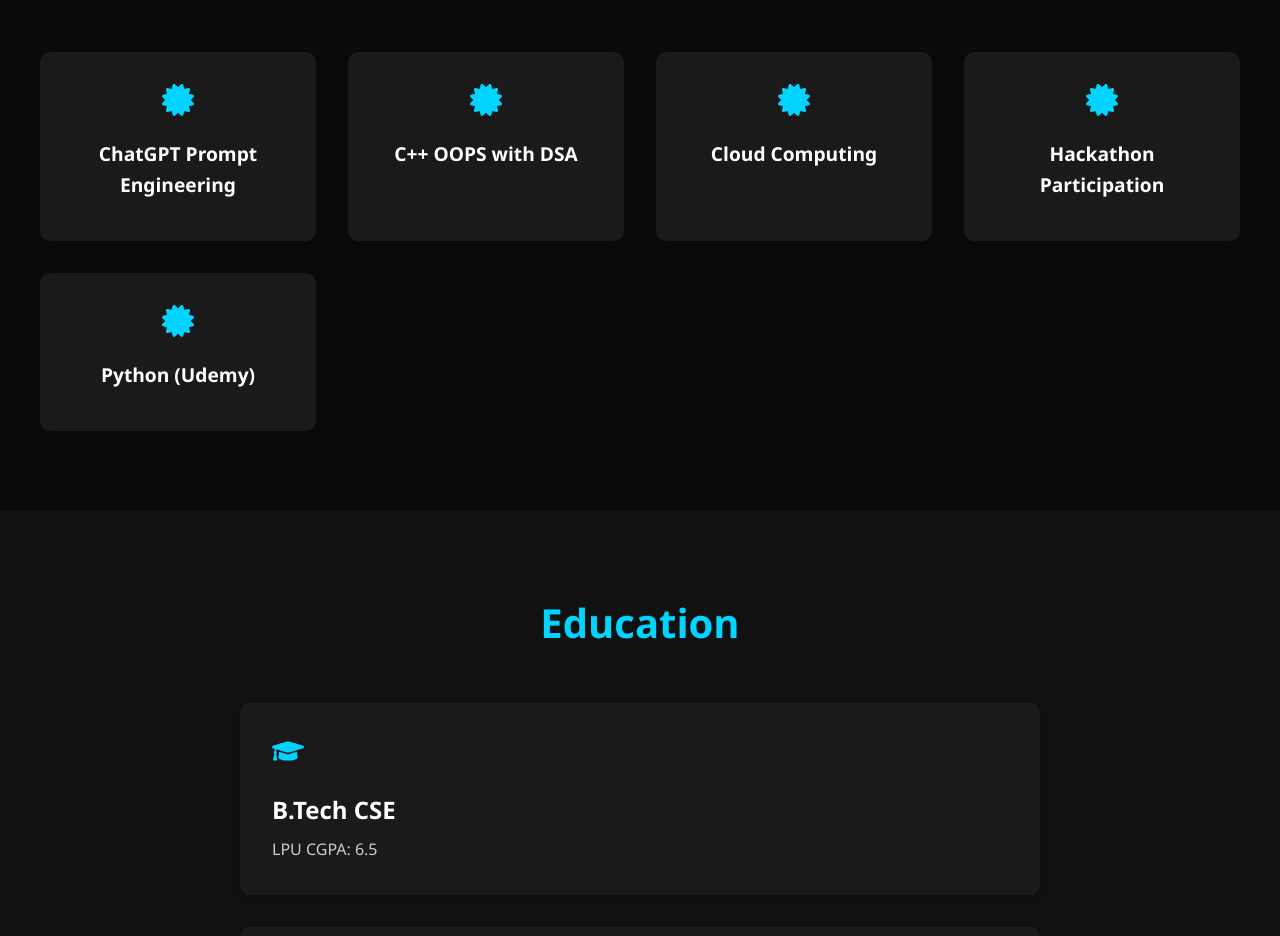
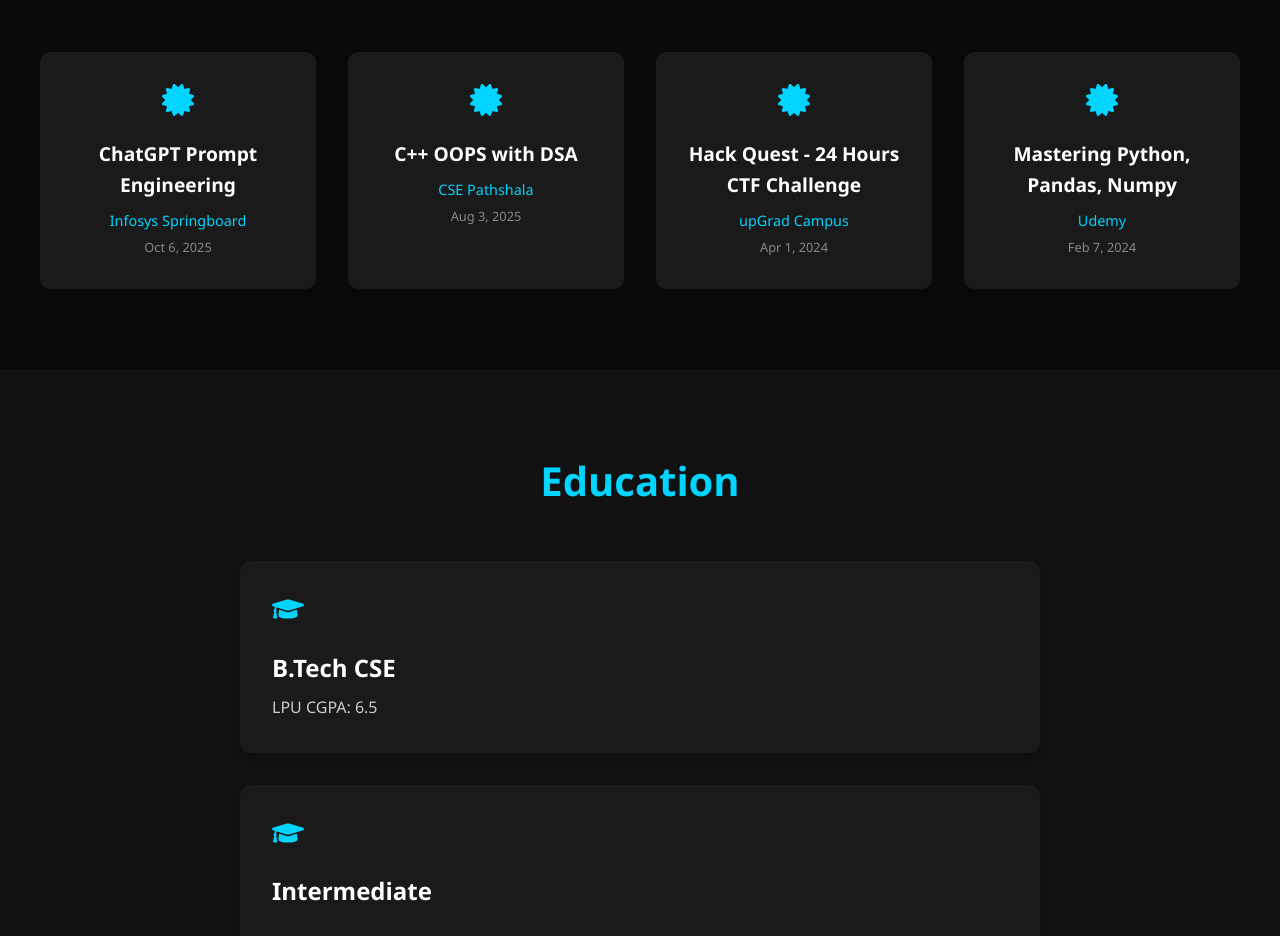
Before and after one commit to ayush-4299/Portfolio-frontend, a React (Create React App) app: page / in a window 1280 px wide. Shown: the part 2660-3596 px from the top of the page. Built offline with nearby package versions, Linux system fonts and the light colour scheme.

Commit message:
Update: Add new certifications (CSE Pathshala, Infosys, Hackathon, Python NumPy Pandas) and remove Cloud Computing certificate

```diff
--- a/src/components/Certifications.js
+++ b/src/components/Certifications.js
@@ -41,13 +41,39 @@ const CertificationTitle = styled.h3`
   color: #ffffff;
 `;
 
+const CertificationIssuer = styled.p`
+  font-size: 0.9rem;
+  color: #00d4ff;
+  margin-bottom: 0.3rem;
+`;
+
+const CertificationDate = styled.p`
+  font-size: 0.8rem;
+  color: #888;
+`;
+
 const Certifications = () => {
   const certifications = [
-    'ChatGPT Prompt Engineering',
-    'C++ OOPS with DSA',
-    'Cloud Computing',
-    'Hackathon Participation',
-    'Python (Udemy)',
+    {
+      name: 'ChatGPT Prompt Engineering',
+      issuer: 'Infosys Springboard',
+      date: 'Oct 6, 2025'
+    },
+    {
+      name: 'C++ OOPS with DSA',
+      issuer: 'CSE Pathshala',
+      date: 'Aug 3, 2025'
+    },
+    {
+      name: 'Hack Quest - 24 Hours CTF Challenge',
+      issuer: 'upGrad Campus',
+      date: 'Apr 1, 2024'
+    },
+    {
+      name: 'Mastering Python, Pandas, Numpy',
+      issuer: 'Udemy',
+      date: 'Feb 7, 2024'
+    },
   ];
 
   return (
@@ -70,7 +96,9 @@ const Certifications = () => {
             viewport={{ once: true }}
           >
             <FaCertificate style={{ fontSize: '2rem', color: '#00d4ff', marginBottom: '1rem' }} />
-            <CertificationTitle>{cert}</CertificationTitle>
+            <CertificationTitle>{cert.name}</CertificationTitle>
+            <CertificationIssuer>{cert.issuer}</CertificationIssuer>
+            <CertificationDate>{cert.date}</CertificationDate>
           </CertificationCard>
         ))}
       </CertificationsContainer>
```
